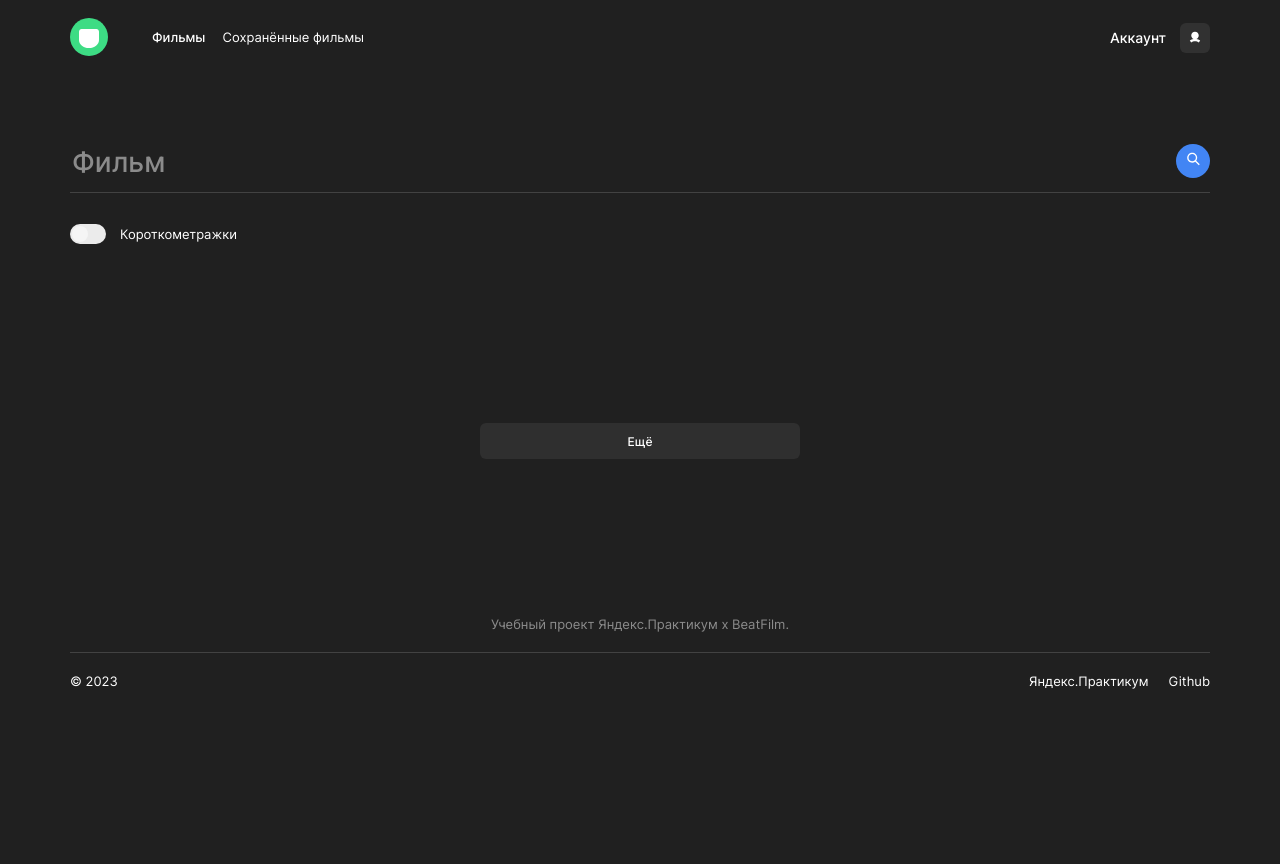
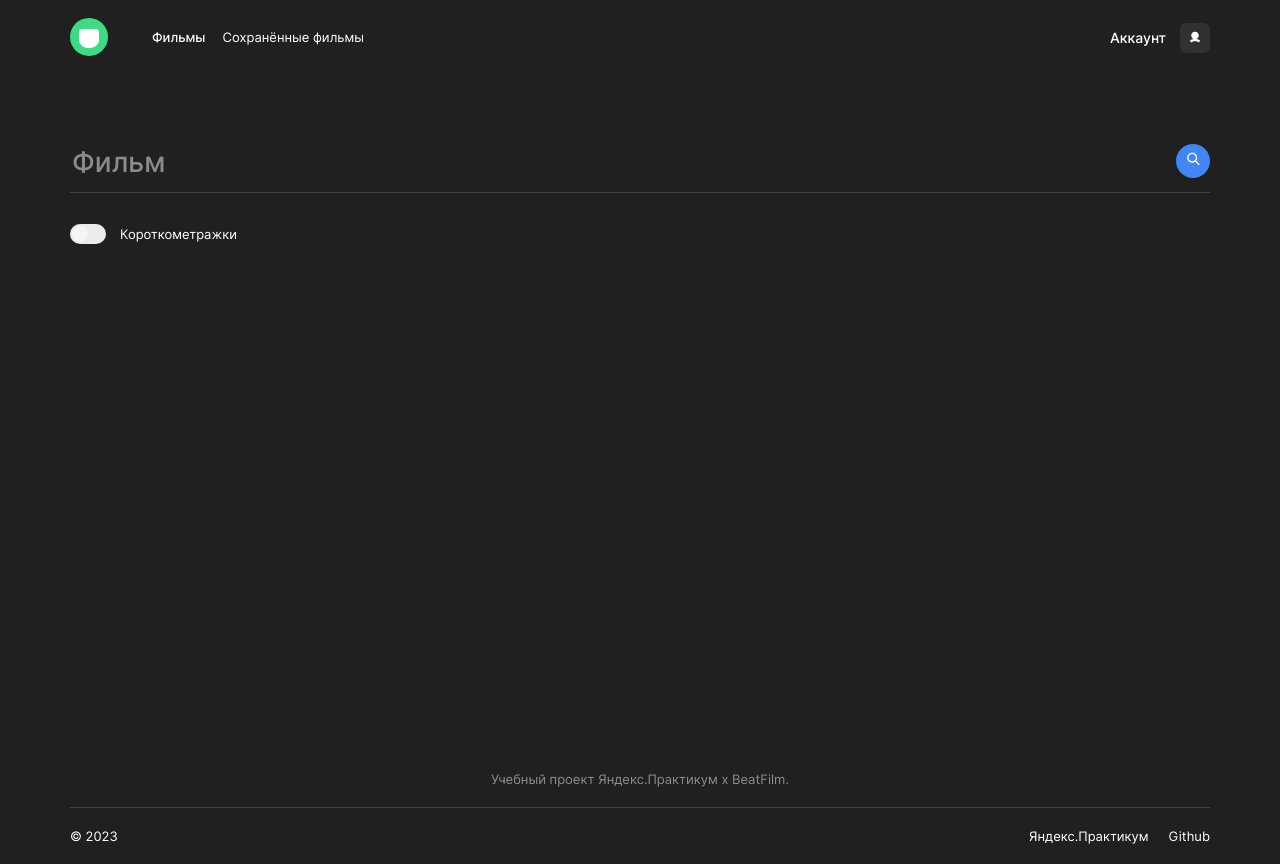
Before and after one commit to elrouss/movies-explorer-frontend, a React (Create React App) app: page /movies in a window 1280 px wide. Before the commit the page ends 800 px from the top, so only its background shows below. Built offline with nearby package versions, Linux system fonts and the light colour scheme.

Commit message:
feat: add preloader and different states of the movies container on search response

```diff
--- a/src/components/App/App.js
+++ b/src/components/App/App.js
@@ -19,9 +19,15 @@ import { getMovies } from "../../utils/MoviesApi.js";
 export default function App() {
   const [movies, setMovies] = useState([]);
   const [searchFormValue, setSearchFormValue] = useState("");
+  const [hasUserSearched, setHasUserSearched] = useState(false);
 
   const [isModalWindowOpened, setIsModalWindowOpened] = useState(false);
   const [isHamburgerMenuOpened, setIsHamburgerMenuOpened] = useState(false);
+
+  const [isDataLoading, setIsDataLoading] = useState(false);
+  const [errorMessages, setErrorMessages] = useState({
+    moviesResponse: "",
+  });
 
   function openModalWindow() {
     setIsModalWindowOpened(true);
@@ -70,16 +76,15 @@ export default function App() {
   useEffect(() => {
     if (!searchFormValue) return;
 
+    setIsDataLoading(true);
+
     getMovies()
       .then((movies) => {
-        const data = movies.filter(({ nameRU, nameEN }) => {
+        const data = movies.filter(({ nameRU }) => {
           const isCompliedWithSearchRequest = (data) =>
             data.toLowerCase().replace(/\s/g, "").includes(searchFormValue);
 
-          return (
-            isCompliedWithSearchRequest(nameRU) ||
-            isCompliedWithSearchRequest(nameEN)
-          );
+          return isCompliedWithSearchRequest(nameRU);
         });
 
         // Fisher–Yates shuffle
@@ -91,11 +96,17 @@ export default function App() {
 
         setMovies(data);
       })
-      .catch((err) =>
-        console.log(
-          `Ошибка в процессе получения и сохранения карточек с сервера: ${err}`
-        )
-      );
+      .catch(() =>
+        setErrorMessages({
+          moviesResponse: `Во время запроса произошла ошибка.
+            Возможно, проблема с соединением или сервер недоступен.
+            Подождите немного и попробуйте еще раз`,
+        })
+      )
+      .finally(() => {
+        setIsDataLoading(false);
+        setHasUserSearched(true);
+      });
   }, [searchFormValue]);
 
   return (
@@ -117,7 +128,15 @@ export default function App() {
         <Route index element={<Main />} />
         <Route
           path="/movies"
-          element={<Movies movies={movies} onSearch={searchMovie} />}
+          element={
+            <Movies
+              movies={movies}
+              onSearch={searchMovie}
+              onLoad={isDataLoading}
+              hasUserSearched={hasUserSearched}
+              error={errorMessages}
+            />
+          }
         />
         <Route path="/saved-movies" element={<SavedMovies />} />
         <Route path="/profile" element={<Profile />} />
--- a/src/components/Movies/Movies.js
+++ b/src/components/Movies/Movies.js
@@ -5,7 +5,7 @@ import SearchForm from "../SearchForm/SearchForm";
 import MoviesCardList from "../MoviesCardList/MoviesCardList";
 import Footer from "../Footer/Footer";
 
-function Movies({ movies, onSearch }) {
+function Movies({ movies, onSearch, onLoad, hasUserSearched, error }) {
   const icon = (
     <svg
       width="10"
@@ -25,7 +25,13 @@ function Movies({ movies, onSearch }) {
     <>
       <main>
         <SearchForm onSearch={onSearch} />
-        <MoviesCardList movies={movies} icon={icon} />
+        <MoviesCardList
+          movies={movies}
+          icon={icon}
+          onLoad={onLoad}
+          hasUserSearched={hasUserSearched}
+          error={error}
+        />
       </main>
       <Footer />
     </>
@@ -35,6 +41,9 @@ function Movies({ movies, onSearch }) {
 Movies.propTypes = {
   movies: PropTypes.array,
   onSearch: PropTypes.func,
+  hasUserSearched: PropTypes.bool,
+  onLoad: PropTypes.bool,
+  error: PropTypes.object,
 };
 
 export default Movies;
--- a/src/components/MoviesCardList/MoviesCardList.js
+++ b/src/components/MoviesCardList/MoviesCardList.js
@@ -1,27 +1,51 @@
 import React from "react";
 import PropTypes from "prop-types";
 
+import Preloader from "../Preloader/Preloader";
 import MoviesCard from "../MoviesCard/MoviesCard";
 
-function MoviesCardList({ movies, icon }) {
+function MoviesCardList({
+  movies,
+  icon,
+  onLoad,
+  hasUserSearched,
+  error: { moviesResponse },
+}) {
+  function renderResults() {
+    if (onLoad) return <Preloader />;
+
+    if (hasUserSearched && !movies.length && !moviesResponse) {
+      return <p className="paragraph">Ничего не найдено</p>;
+    }
+
+    if (hasUserSearched && !movies.length && moviesResponse) {
+      return <p className="paragraph paragraph_type_error">{moviesResponse}</p>;
+    }
+
+    return (
+      <div className="movies-gallery__movies">
+        {movies.map((movie) => (
+          <MoviesCard key={movie.id} movie={movie} icon={icon} />
+        ))}
+      </div>
+    );
+  }
+
   return (
     <section
       className="movies-gallery"
       aria-label="Галерея с карточками фильмов"
     >
       <div className="wrapper movies-gallery__wrapper">
-        <div className="movies-gallery__movies">
-          {movies.map((movie) => (
-            <MoviesCard key={movie.id} movie={movie} icon={icon} />
-          ))}
-        </div>
-        <button
-          className="btn movies-gallery__btn-more"
-          type="button"
-          aria-label="Отображение новых карточек с фильмами в галерее"
-        >
-          Ещё
-        </button>
+        {renderResults()}
+
+        {/* // <button>
+        //     className="btn movies-gallery__btn-more"
+        //     type="button"
+        //     aria-label="Отображение новых карточек с фильмами в галерее"
+
+        //     Ещё
+        //   </button> */}
       </div>
     </section>
   );
@@ -30,6 +54,9 @@ function MoviesCardList({ movies, icon }) {
 MoviesCardList.propTypes = {
   icon: PropTypes.element,
   movies: PropTypes.array,
+  onLoad: PropTypes.bool,
+  hasUserSearched: PropTypes.bool,
+  error: PropTypes.object,
 };
 
 export default MoviesCardList;
--- /dev/null
+++ b/src/components/Preloader/Preloader.js
@@ -0,0 +1,13 @@
+import React from "react";
+
+function Preloader() {
+  return (
+    <div className="preloader">
+      <div className="preloader__container">
+        <span className="preloader__round"></span>
+      </div>
+    </div>
+  );
+}
+
+export default Preloader;
--- a/src/sass/components/_paragraphs.scss
+++ b/src/sass/components/_paragraphs.scss
@@ -19,6 +19,12 @@
 
     font-size: $font-size-mobile;
     line-height: calc(1.6rem / $font-size-mobile);
+  }
+
+  &_type_error {
+    max-width: 600px;
+
+    text-align: center;
   }
 }
 
--- /dev/null
+++ b/src/sass/components/_preloader.scss
@@ -0,0 +1,98 @@
+@keyframes preloader-inside-white {
+  0% {
+    -webkit-transform: scale(0, 0);
+    -moz-transform: scale(0, 0);
+    -ms-transform: scale(0, 0);
+    -o-transform: scale(0, 0);
+    transform: scale(0, 0);
+  }
+  100% {
+    -webkit-transform: scale(1, 1);
+    -moz-transform: scale(1, 1);
+    -ms-transform: scale(1, 1);
+    -o-transform: scale(1, 1);
+    transform: scale(1, 1);
+  }
+}
+
+@keyframes preloader-inside-red {
+  0% {
+    -webkit-transform: scale(0, 0);
+    -moz-transform: scale(0, 0);
+    -ms-transform: scale(0, 0);
+    -o-transform: scale(0, 0);
+    transform: scale(0, 0);
+  }
+  30% {
+    -webkit-transform: scale(0, 0);
+    -moz-transform: scale(0, 0);
+    -ms-transform: scale(0, 0);
+    -o-transform: scale(0, 0);
+    transform: scale(0, 0);
+  }
+  100% {
+    -webkit-transform: scale(1, 1);
+    -moz-transform: scale(1, 1);
+    -ms-transform: scale(1, 1);
+    -o-transform: scale(1, 1);
+    transform: scale(1, 1);
+  }
+}
+
+.preloader {
+  z-index: 10;
+
+  align-self: center;
+  justify-self: center;
+  display: flex;
+  align-items: center;
+  justify-content: center;
+  width: 100%;
+  min-height: 100%;
+  padding: 20px;
+
+  &__container {
+    position: relative;
+
+    width: 100px;
+    height: 100px;
+  }
+
+  &__round {
+    position: absolute;
+    top: 0;
+    left: 0;
+
+    width: 100px;
+    height: 100px;
+
+    background: $color-accent-1;
+    border-radius: 50px;
+
+    &::after,
+    &::before {
+      content: "";
+
+      position: absolute;
+      top: 0;
+      left: 0;
+
+      width: 100px;
+      height: 100px;
+
+      border-radius: 50px;
+    }
+
+    &::after {
+      background-color: $color-text-primary;
+      animation: preloader-inside-white 1s ease-in-out infinite;
+    }
+  }
+
+  &::before {
+    z-index: 10;
+
+    background-color: $color-accent-1;
+    animation: preloader-inside-red 1s ease-in-out infinite;
+  }
+}
--- a/src/sass/index.scss
+++ b/src/sass/index.scss
@@ -54,4 +54,5 @@
   'components/progress-bar',
   'components/techs-list',
   'components/avatar',
-  'components/movies-card';
+  'components/movies-card',
+  'components/preloader';
--- a/src/sass/layout/_movies-gallery.scss
+++ b/src/sass/layout/_movies-gallery.scss
@@ -1,6 +1,11 @@
 .movies-gallery {
+  // TODO: подсчитать для планшета и телефона
+  // В принципе отработать стили после логики
+  min-height: 451px;
+
   &__wrapper {
     @extend %flex-column;
+    padding-top: 85px;
     margin-bottom: 95px;
 
     @media screen and (max-width: $media-desktop) {
@@ -29,7 +34,6 @@
     gap: 30px 24px;
     justify-items: center;
     width: 100%;
-    margin-top: 85px;
 
     @media screen and (max-width: $media-laptop) {
       grid-template-columns: repeat(auto-fill, minmax(339px, auto));
```
